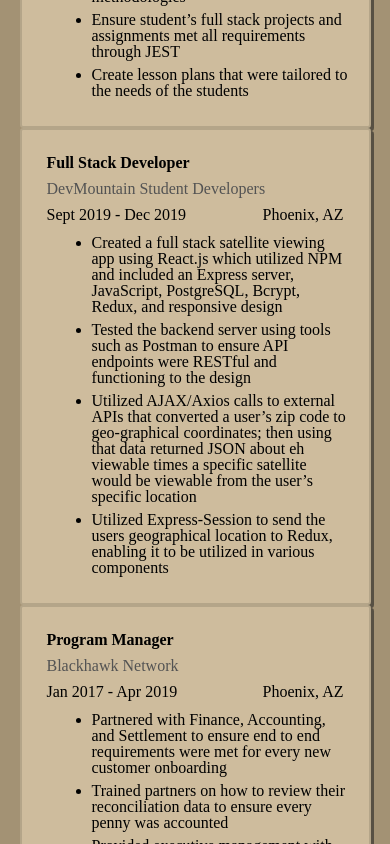
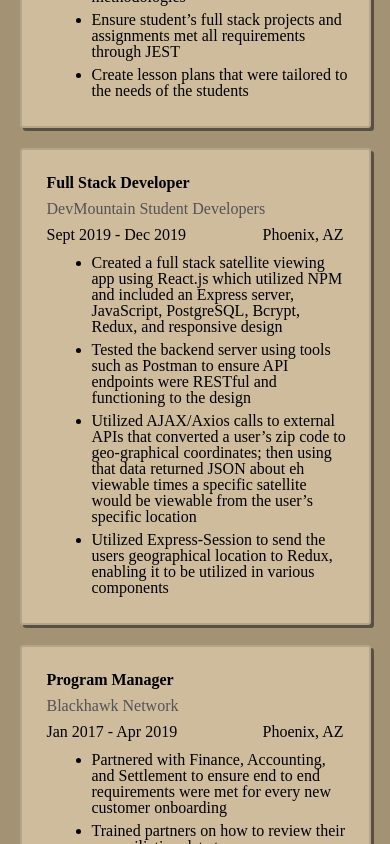
Before and after one commit to iamnitinmisra/new-portfolio, a React (Create React App) app: page / in a window 390 px wide. Shown: the part 2940-3784 px from the top of the page. Built offline with nearby package versions, Linux system fonts and the light colour scheme.

Commit message:
fixed styling for mobile view

```diff
--- a/src/components/portfolio/experience/Experience.css
+++ b/src/components/portfolio/experience/Experience.css
@@ -1,5 +1,5 @@
 #experience-container {
-  height: 850px;
+  /* height: 850px; */
   width: 100vw;
   display: flex;
   flex-direction: column;
@@ -69,7 +69,9 @@
 
 .card {
   width: 90%;
+  height: 100%;
   padding: 20px;
+  margin-bottom: 20px;
   display: flex;
   background: #cebc9d;
   flex-direction: column;
@@ -81,7 +83,7 @@
 
 @media (min-width: 360px) and (max-width: 599px) {
   #experience-container {
-    height: 900px;
+    /* height: 900px; */
   }
 }
 
--- a/src/components/portfolio/experience/Experience.js
+++ b/src/components/portfolio/experience/Experience.js
@@ -1,6 +1,6 @@
 import React from "react";
 import "./Experience.css";
-import printer from '../../../assets/printer.png'
+import printer from "../../../assets/printer.png";
 
 export default function Experience() {
   return (
@@ -13,7 +13,7 @@
           className="print-resume-btn"
           rel="noopener noreferrer"
         >
-          <img id='printer-icn' src={printer} />
+          <img id="printer-icn" src={printer} alt="print" />
         </a>
       </div>
       <div id="cards-container">
```
